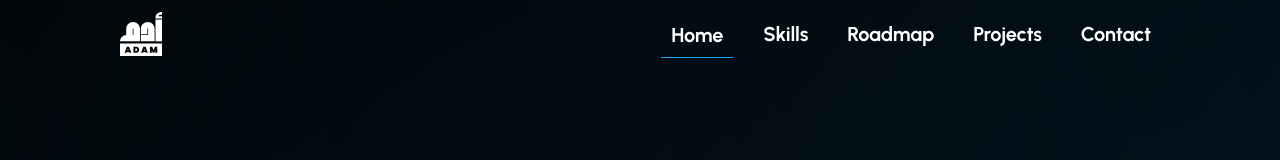
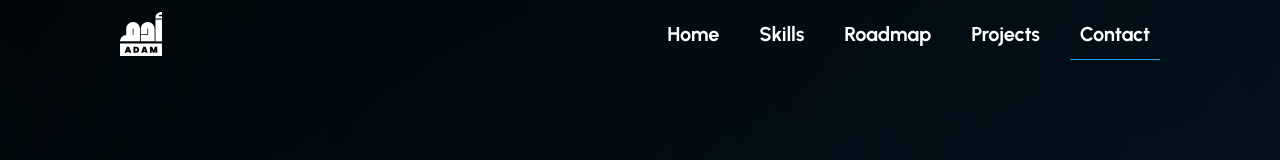
Before and after one commit to Adamo-97/portofolio, a Next.js app: page /contact-page in a window 1280 px wide. Shown: the top 160 px of the page. Built offline with nearby package versions, Linux system fonts and the light colour scheme.

Commit message:
animated the home + fixed the shared header + worked on routes

```diff
--- /dev/null
+++ b/components/RouteScrollNavigator.tsx
@@ -0,0 +1,149 @@
+"use client";
+
+import { useEffect, useMemo, useRef } from "react";
+import { usePathname, useRouter } from "next/navigation";
+
+type Props = {
+  routes: string[];           // ordered list the paths to navigate
+  cooldownMs?: number;        // min time between navigations
+  wheelThreshold?: number;    // how much wheel delta before we act
+  touchThreshold?: number;    // swipe distance (px) to navigate
+  enableOnReducedMotion?: boolean; // default false: don't hijack for those users
+};
+
+export default function RouteScrollNavigator({
+  routes,
+  cooldownMs = 900,
+  wheelThreshold = 120,
+  touchThreshold = 60,
+  enableOnReducedMotion = false,
+}: Props) {
+  const router = useRouter();
+  const pathname = usePathname();
+
+  const index = useMemo(() => routes.indexOf(pathname ?? ""), [pathname, routes]);
+  const lastAtRef = useRef(0);
+  const accRef = useRef(0);
+  const touchYRef = useRef<number | null>(null);
+
+  // Helpers -------------------------------------------------------
+  const goTo = (i: number) => {
+    if (i < 0 || i >= routes.length || i === index) return;
+    router.push(routes[i]);
+  };
+
+  const cooldown = () => {
+    const now = performance.now();
+    if (now - lastAtRef.current < cooldownMs) return true;
+    lastAtRef.current = now;
+    return false;
+  };
+
+  // Only navigate if no scrollable ancestor can consume this scroll in that direction
+  const canAncestorScrollInDirection = (target: EventTarget | null, deltaY: number) => {
+    let el = target as HTMLElement | null;
+    while (el && el !== document.body && el !== document.documentElement) {
+      const style = window.getComputedStyle(el);
+      const overflowY = style.overflowY;
+      const isScrollable = (overflowY === "auto" || overflowY === "scroll") && el.scrollHeight > el.clientHeight;
+      if (isScrollable) {
+        if (deltaY > 0) {
+          // scrolling down: if there's room below, let the element handle it
+          if (Math.ceil(el.scrollTop + el.clientHeight) < el.scrollHeight) return true;
+        } else if (deltaY < 0) {
+          // scrolling up: if there's room above, let the element handle it
+          if (el.scrollTop > 0) return true;
+        }
+      }
+      el = el.parentElement;
+    }
+    return false;
+  };
+
+  // Respect prefers-reduced-motion by default
+  const prefersReducedMotion =
+    typeof window !== "undefined" &&
+    window.matchMedia &&
+    window.matchMedia("(prefers-reduced-motion: reduce)").matches;
+
+  const enabled = enableOnReducedMotion || !prefersReducedMotion;
+
+  useEffect(() => {
+    if (!enabled || index === -1) return;
+
+    // WHEEL -------------------------------------------------------
+    const onWheel = (e: WheelEvent) => {
+      // ignore horizontal scrolls
+      if (Math.abs(e.deltaY) < Math.abs(e.deltaX)) return;
+      if (canAncestorScrollInDirection(e.target, e.deltaY)) return;
+
+      accRef.current += e.deltaY;
+
+      if (Math.abs(accRef.current) >= wheelThreshold) {
+        if (cooldown()) {
+          accRef.current = 0;
+          return;
+        }
+        const dir = accRef.current > 0 ? 1 : -1;
+        goTo(index + dir);
+        accRef.current = 0;
+        // prevent the default scroll so we don't see a jump before routing
+        e.preventDefault();
+      }
+    };
+
+    // KEYS --------------------------------------------------------
+    const onKey = (e: KeyboardEvent) => {
+      if (e.ctrlKey || e.metaKey || e.altKey) return;
+      let dir = 0;
+      if (e.key === "ArrowDown" || e.key === "PageDown") dir = 1;
+      else if (e.key === "ArrowUp" || e.key === "PageUp") dir = -1;
+      else if (e.key === " " && !e.shiftKey) dir = 1;        // Space
+      else if (e.key === " " && e.shiftKey) dir = -1;        // Shift+Space
+      if (!dir) return;
+
+      if (cooldown()) return;
+      goTo(index + dir);
+      e.preventDefault();
+    };
+
+    // TOUCH (mobile) ---------------------------------------------
+    const onTouchStart = (e: TouchEvent) => {
+      touchYRef.current = e.touches[0]?.clientY ?? null;
+    };
+    const onTouchMove = (e: TouchEvent) => {
+      // if a child can scroll, let it
+      const startY = touchYRef.current;
+      if (startY == null) return;
+      const dy = startY - (e.touches[0]?.clientY ?? startY);
+      if (canAncestorScrollInDirection(e.target, dy)) return;
+
+      if (Math.abs(dy) >= touchThreshold) {
+        if (cooldown()) return;
+        goTo(index + (dy > 0 ? 1 : -1));
+        touchYRef.current = null;
+        e.preventDefault();
+      }
+    };
+    const onTouchEnd = () => {
+      touchYRef.current = null;
+    };
+
+    // listeners (wheel must be non-passive to allow preventDefault)
+    window.addEventListener("wheel", onWheel, { passive: false });
+    window.addEventListener("keydown", onKey, { passive: false });
+    window.addEventListener("touchstart", onTouchStart, { passive: true });
+    window.addEventListener("touchmove", onTouchMove, { passive: false });
+    window.addEventListener("touchend", onTouchEnd, { passive: true });
+
+    return () => {
+      window.removeEventListener("wheel", onWheel);
+      window.removeEventListener("keydown", onKey);
+      window.removeEventListener("touchstart", onTouchStart);
+      window.removeEventListener("touchmove", onTouchMove);
+      window.removeEventListener("touchend", onTouchEnd);
+    };
+  }, [enabled, index, routes, wheelThreshold, touchThreshold, cooldownMs]);
+
+  return null;
+}
--- a/components/header.tsx
+++ b/components/header.tsx
@@ -2,30 +2,68 @@
 import type { NextPage } from "next";
 import { useCallback } from "react";
 import Image from "next/image";
-import { useRouter } from "next/navigation";
+import { useRouter, usePathname } from "next/navigation";
+import RouteScrollNavigator from "./RouteScrollNavigator";
 
-export type HeaderType = {
-  className?: string;
+export type HeaderType = { className?: string };
+
+
+const ROUTES = ["/", "/skills-page", "/roadmap-page", "/projects-page", "/contact-page"];
+
+
+type NavItemProps = {
+  label: string;
+  onClick?: () => void;
+  active?: boolean;
 };
+
+function NavItem({ label, onClick, active = false }: NavItemProps) {
+  return (
+    <button
+      type="button"
+      onClick={!active ? onClick : undefined}               // disable click on current page
+      aria-current={active ? "page" : undefined}
+      className={[
+        // keep layout rock-solid
+        "relative inline-flex items-center justify-center px-2.5 py-2.5",
+        "appearance-none bg-transparent border-0",
+        "focus-visible:outline-none focus-visible:ring-2 focus-visible:ring-cornflowerblue-100/70",
+        active ? "cursor-default" : "cursor-pointer group", // group only when hoverable
+      ].join(" ")}
+    >
+      {/* Single text node; we fade its color on hover if NOT active */}
+      <span
+        className={[
+          "font-urbanist font-bold text-xl tracking-[-0.01em]",
+          "transition-colors duration-300 ease-[cubic-bezier(.22,1,.36,1)]",
+          active
+            ? "text-white"                                  // selected stays white
+            : "text-white group-hover:text-cornflowerblue-100 group-focus-visible:text-cornflowerblue-100",
+        ].join(" ")}
+      >
+        {label}
+      </span>
+
+      {/* Active underline only */}
+      {active && (
+        <span
+          aria-hidden
+          className="absolute left-0 right-0 -bottom-[2px] h-[1px] bg-cornflowerblue-100"
+        />
+      )}
+    </button>
+  );
+}
 
 const Header: NextPage<HeaderType> = ({ className = "" }) => {
   const router = useRouter();
+  const pathname = usePathname();
 
-  const onSkillsButtonContainerClick = useCallback(() => {
-    router.push("/skills-page");
-  }, [router]);
-
-  const onRoadmapButtonContainerClick = useCallback(() => {
-    router.push("/roadmap-page");
-  }, [router]);
-
-  const onProjectsButtonContainerClick = useCallback(() => {
-    router.push("/projects-page");
-  }, [router]);
-
-  const onContactButtonContainerClick = useCallback(() => {
-    router.push("/contact-page");
-  }, [router]);
+  const goHome     = useCallback(() => router.push("/"), [router]);
+  const goSkills   = useCallback(() => router.push("/skills-page"), [router]);
+  const goRoadmap  = useCallback(() => router.push("/roadmap-page"), [router]);
+  const goProjects = useCallback(() => router.push("/projects-page"), [router]);
+  const goContact  = useCallback(() => router.push("/contact-page"), [router]);
 
   return (
     <header
@@ -40,45 +78,20 @@ const Header: NextPage<HeaderType> = ({ className = "" }) => {
         alt=""
         src="/logo.svg"
       />
+
       <nav className="m-0 flex flex-row items-center justify-start gap-5 text-center text-xl text-white font-urbanist mq675:hidden">
-        <div className="border-cornflowerblue-100 border-solid border-b-[1px] flex flex-row items-center justify-center pt-2.5 px-2.5 pb-2">
-          <h3 className="m-0 relative text-[length:inherit] tracking-[-0.01em] font-bold font-[inherit]">
-            Home
-          </h3>
-        </div>
-        <div
-          className="flex flex-row items-center justify-center p-2.5 cursor-pointer"
-          onClick={onSkillsButtonContainerClick}
-        >
-          <h3 className="m-0 relative text-[length:inherit] tracking-[-0.01em] font-bold font-[inherit]">
-            Skills
-          </h3>
-        </div>
-        <div
-          className="flex flex-row items-center justify-center py-2.5 px-[9px] cursor-pointer"
-          onClick={onRoadmapButtonContainerClick}
-        >
-          <h3 className="m-0 relative text-[length:inherit] tracking-[-0.01em] font-bold font-[inherit]">
-            Roadmap
-          </h3>
-        </div>
-        <div
-          className="flex flex-row items-center justify-center p-2.5 cursor-pointer"
-          onClick={onProjectsButtonContainerClick}
-        >
-          <h3 className="m-0 relative text-[length:inherit] tracking-[-0.01em] font-bold font-[inherit]">
-            Projects
-          </h3>
-        </div>
-        <div
-          className="flex flex-row items-center justify-center py-2.5 px-[9px] cursor-pointer"
-          onClick={onContactButtonContainerClick}
-        >
-          <h3 className="m-0 relative text-[length:inherit] tracking-[-0.01em] font-bold font-[inherit]">
-            Contact
-          </h3>
-        </div>
+        <NavItem label="Home"     active={pathname === "/"}             onClick={goHome} />
+        <NavItem label="Skills"   active={pathname === "/skills-page"}  onClick={goSkills} />
+        <NavItem label="Roadmap"  active={pathname === "/roadmap-page"} onClick={goRoadmap} />
+        <NavItem label="Projects" active={pathname === "/projects-page"}onClick={goProjects} />
+        <NavItem label="Contact"  active={pathname === "/contact-page"} onClick={goContact} />
       </nav>
+      <RouteScrollNavigator
+        routes={ROUTES}
+        wheelThreshold={160}   // 120–200: lower = more sensitive
+        cooldownMs={900}       // time between jumps; match your page transition
+        touchThreshold={60}    // px swipe on mobile
+      />
     </header>
   );
 };
--- a/components/home/download-cv-button.tsx
+++ b/components/home/download-cv-button.tsx
@@ -1,6 +1,6 @@
 "use client";
 import Image from "next/image";
-import React, { useMemo, type CSSProperties } from "react";
+import React, { useEffect, useMemo, useState, type CSSProperties } from "react";
 
 export type DownloadCvButtonProps =
   React.ComponentProps<"button"> & {
@@ -9,13 +9,24 @@ export type DownloadCvButtonProps =
     iconPlaceholder: string;
     href?: string;                 // optional: link to your CV (e.g., "/cv.pdf")
     downloadAttr?: boolean;        // optional: add download attribute on <a>
-    // Optional overrides; if provided, they will override the responsive defaults
+
+    // Optional sizing overrides
     downloadCvButtonHeight?: CSSProperties["height"];
     iconPlaceholderWidth?: CSSProperties["width"];
     iconPlaceholderHeight?: CSSProperties["height"];
+
+    // Entrance + control
+    animateIn?: boolean;           // animate when becoming visible
+    enterDelayMs?: number;         // delay before anim starts
+    enterDurationMs?: number;      // how long the anim takes
+    show?: boolean;                // <<< NEW: externally controlled visibility
+    resetOnHide?: boolean;         // reset animation state when show goes false (default true)
+
+    // Micro-interactions
+    liftOnHover?: boolean;         // subtle hover lift
   };
 
-export default function DownloadCvButton({  // name fixed, default export so your import can still be any name
+export default function DownloadCvButton({
   className = "",
   downloadCV = "Download CV",
   iconPlaceholder,
@@ -24,18 +35,44 @@ export default function DownloadCvButton({  // name fixed, default export so you
   downloadCvButtonHeight,
   iconPlaceholderWidth,
   iconPlaceholderHeight,
+  animateIn = true,
+  enterDelayMs = 200,
+  enterDurationMs = 520,
+  show = true,
+  resetOnHide = true,
+  liftOnHover = true,
   ...btnProps
 }: DownloadCvButtonProps) {
+  // "entered" drives the mount animation (opacity/translate/scale)
+  const [entered, setEntered] = useState<boolean>(!animateIn && show);
+
+  useEffect(() => {
+    if (!animateIn) {
+      setEntered(show);
+      return;
+    }
+    if (show) {
+      const t = setTimeout(() => setEntered(true), Math.max(0, enterDelayMs));
+      return () => clearTimeout(t);
+    } else if (resetOnHide) {
+      setEntered(false);
+    }
+  }, [show, animateIn, enterDelayMs, resetOnHide]);
+
   const wrapperStyle: CSSProperties = useMemo(
-    () => ({ height: downloadCvButtonHeight }),
-    [downloadCvButtonHeight]
+    () => ({
+      height: downloadCvButtonHeight,
+      transition: `opacity ${enterDurationMs}ms cubic-bezier(.22,1,.36,1), transform ${enterDurationMs}ms cubic-bezier(.22,1,.36,1)`,
+    }),
+    [downloadCvButtonHeight, enterDurationMs]
   );
+
   const iconStyle: CSSProperties = useMemo(
     () => ({ width: iconPlaceholderWidth, height: iconPlaceholderHeight }),
     [iconPlaceholderWidth, iconPlaceholderHeight]
   );
 
-  // === Inner pill (blue) — EXACT same paddings / radius ===
+  // === Inner pill (blue) — your existing ink effect ===
   const inner = (
     <div
       className={[
@@ -51,17 +88,16 @@ export default function DownloadCvButton({  // name fixed, default export so you
       ].join(" ")}
       style={
         {
-          ["--ink-color" as any]: "#0A6FC2", // darker on hover
+          ["--ink-color" as any]: "#0A6FC2",
           ["--ink-speed" as any]: "2.4s",
         } as React.CSSProperties
       }
     >
-      {/* label */}
       <div
         className={[
           "relative z-10",
           "text-[clamp(14px,2.2vw,25.7px)]",
-          "leading-none", // prevent extra vertical space
+          "leading-none",
           "tracking-[-0.01em] font-medium font-urbanist text-white text-left",
           "select-none",
         ].join(" ")}
@@ -69,7 +105,6 @@ export default function DownloadCvButton({  // name fixed, default export so you
         {downloadCV}
       </div>
 
-      {/* icon (rotates + nudges on hover) */}
       <span
         className={[
           "icon relative z-10 grid place-items-center",
@@ -89,7 +124,6 @@ export default function DownloadCvButton({  // name fixed, default export so you
         />
       </span>
 
-      {/* liquid fill via pseudo-elements — zero layout impact */}
       <style jsx>{`
         .inner::before,
         .inner::after {
@@ -131,14 +165,12 @@ export default function DownloadCvButton({  // name fixed, default export so you
         @media (prefers-reduced-motion: reduce) {
           .inner::before { transition: none; transform: scaleX(1); }
           .inner::after  { animation: none; opacity: 0.25; }
-          :global(.group:hover) .icon,
-          :global(.group:focus-visible) .icon { transform: none; }
         }
       `}</style>
     </div>
   );
 
-  // === Outer shell
+  // === Outer shell (entrance controlled by `entered`) ===
   const baseClasses = [
     "group",
     "cursor-pointer",
@@ -150,22 +182,37 @@ export default function DownloadCvButton({  // name fixed, default export so you
     "rounded-[clamp(26px,6vw,50px)]",
     "box-border overflow-hidden",
     "flex flex-row items-center justify-center",
+    // entrance
+    entered ? "opacity-100 translate-y-0 scale-100" : "opacity-0 translate-y-[10px] scale-[0.985]",
+    // micro
+    "transform-gpu will-change-transform",
+    liftOnHover ? "hover:shadow-[0_10px_28px_rgba(24,161,253,0.25)]" : "",
+    "active:translate-y-0 active:scale-[0.99]",
+    "focus-visible:outline-none focus-visible:ring-2 focus-visible:ring-cornflowerblue-100/80",
+    // keep it non-interactive while hidden
+    entered ? "pointer-events-auto" : "pointer-events-none",
   ].join(" ");
 
-  // Positioning is still entirely controlled by `className` prop.
-  // e.g. className="absolute left-1/2 -translate-x-1/2 bottom-6 z-40"
+  const content = inner;
+
   return href ? (
     <a
       href={href}
+      aria-label={downloadCV}
       {...(downloadAttr ? { download: "" } : {})}
       className={`${baseClasses} ${className}`}
       style={wrapperStyle}
     >
-      {inner}
+      {content}
     </a>
   ) : (
-    <button className={`${baseClasses} ${className}`} style={wrapperStyle} {...btnProps}>
-      {inner}
+    <button
+      aria-label={downloadCV}
+      className={`${baseClasses} ${className}`}
+      style={wrapperStyle}
+      {...btnProps}
+    >
+      {content}
     </button>
   );
 }
```
